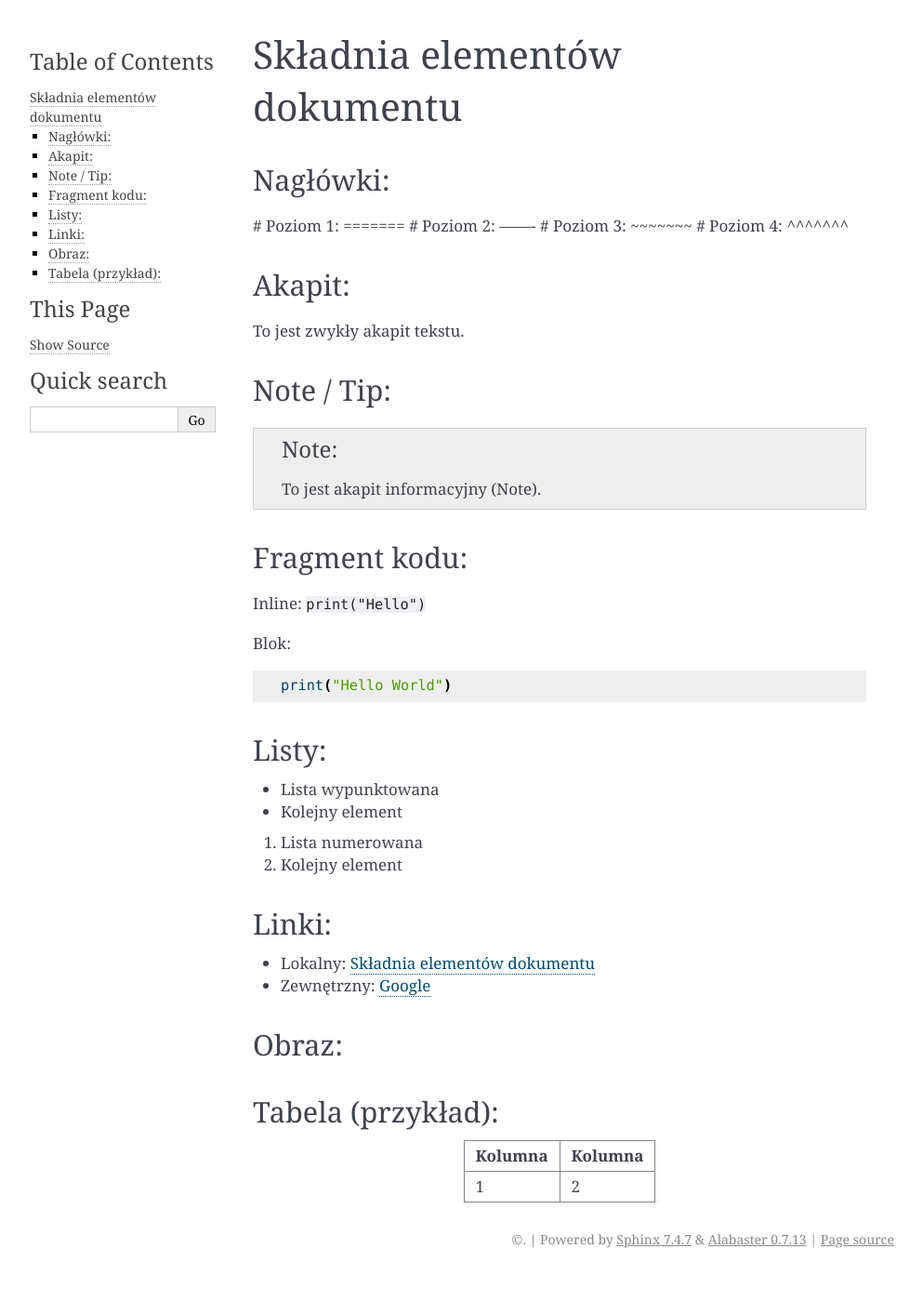
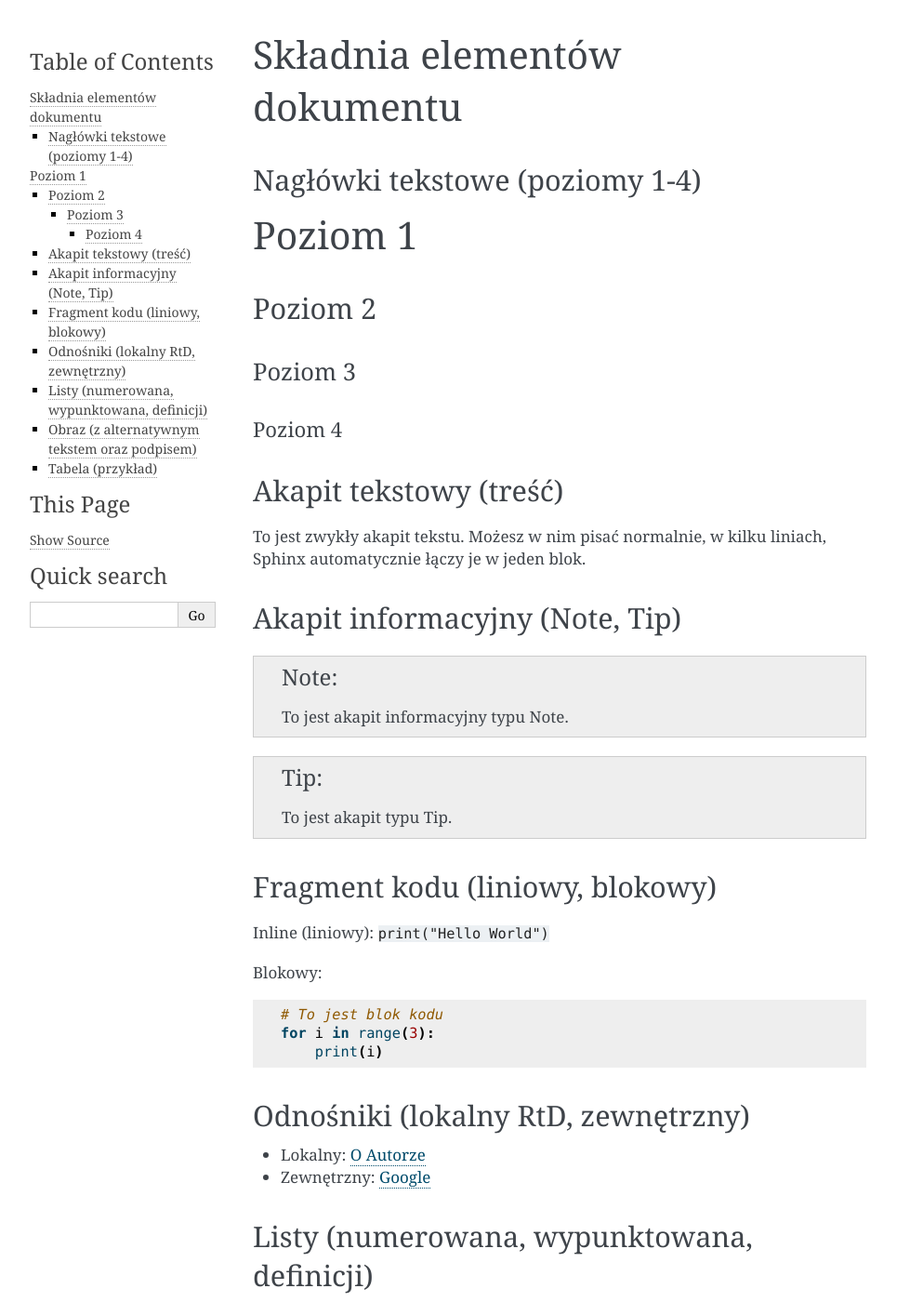
Before and after one commit to unplugw/zse-4tp-ow-rtd, a Sphinx documentation site: the page built from docs/source/skladnia.rst, in a window 1280 px wide and 1400 px high. Shown: the whole window at 93% size, without its empty margins (148-1141 px from the left). Built offline with Sphinx 7.4.7, drawn with Linux system fonts in a browser that asks for light colours; some of the changed text lies outside the part shown.

Commit message:
Update document syntax and formatting examples

```diff
--- a/docs/source/skladnia.rst
+++ b/docs/source/skladnia.rst
@@ -1,63 +1,95 @@
 Składnia elementów dokumentu
 ===========================
 
-Nagłówki:
----------
+Nagłówki tekstowe (poziomy 1-4)
+--------------------------------
 
-# Poziom 1: =======
-# Poziom 2: -------
-# Poziom 3: ~~~~~~~
-# Poziom 4: ^^^^^^^
+Poziom 1
+========
 
-Akapit:
+Poziom 2
 --------
 
-To jest zwykły akapit tekstu.
+Poziom 3
+~~~~~~~~
 
-Note / Tip:
------------
+Poziom 4
+^^^^^^^^
+
+Akapit tekstowy (treść)
+-----------------------
+
+To jest zwykły akapit tekstu. Możesz w nim pisać normalnie, w kilku liniach,
+Sphinx automatycznie łączy je w jeden blok.
+
+Akapit informacyjny (Note, Tip)
+--------------------------------
 
 .. note::
-   To jest akapit informacyjny (Note).
+   To jest akapit informacyjny typu Note.
 
-Fragment kodu:
---------------
+.. tip::
+   To jest akapit typu Tip.
 
-Inline: ``print("Hello")``
+Fragment kodu (liniowy, blokowy)
+--------------------------------
 
-Blok:
+Inline (liniowy): ``print("Hello World")``
+
+Blokowy:
 
 .. code-block:: python
 
-   print("Hello World")
+   # To jest blok kodu
+   for i in range(3):
+       print(i)
 
-Listy:
-------
+Odnośniki (lokalny RtD, zewnętrzny)
+-----------------------------------
+
+- Lokalny: :doc:`autor`
+- Zewnętrzny: `Google <https://www.google.com>`_
+
+Listy (numerowana, wypunktowana, definicji)
+-------------------------------------------
 
 - Lista wypunktowana
 - Kolejny element
+- Jeszcze jeden
 
 1. Lista numerowana
-2. Kolejny element
+2. Drugi element
+3. Trzeci element
 
-Linki:
-------
+Terminy i definicje:
 
-- Lokalny: :doc:`skladnia`
-- Zewnętrzny: `Google <https://www.google.com>`_
+.. list-table::
+   :widths: 20 80
+   :header-rows: 1
 
-Obraz:
-------
+   * - Termin
+     - Definicja
+   * - Python
+     - Język programowania używany w tym projekcie
+   * - RtD
+     - Platforma do tworzenia dokumentacji
 
-.. image:: picture.jpg
-   :alt: Alternatywny tekst
-   :caption: Podpis obrazu
+Obraz (z alternatywnym tekstem oraz podpisem)
+--------------------------------------------
 
-Tabela (przykład):
-------------------
+.. image:: picture.png
+   :alt: Przykładowy obraz
+   :width: 400px
+   :align: center
+   :caption: Podpis pod obrazkiem
 
-+---------+--------+
-| Kolumna | Kolumna|
-+=========+========+
-| 1       | 2      |
-+---------+--------+
+Tabela (przykład)
+-----------------
+
++-----------+-----------+
+| Kolumna 1 | Kolumna 2 |
++===========+===========+
+| Wiersz 1  | Dane      |
++-----------+-----------+
+| Wiersz 2  | Dane      |
++-----------+-----------+
```
